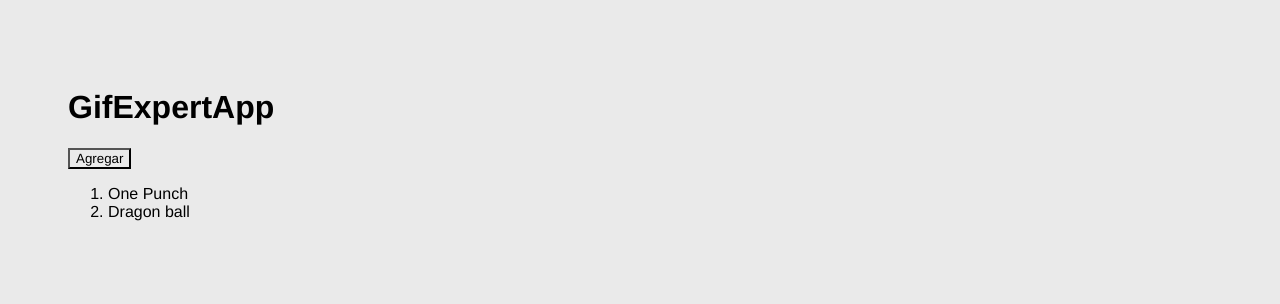
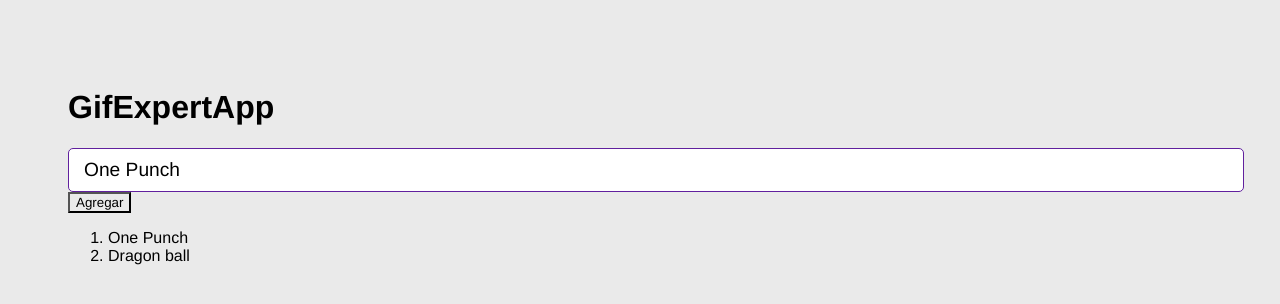
Before and after one commit to David-ob1/React-first-App, a React (Vite) app: page / in a window 1280 px wide. Shown: the top 304 px of the page. Built offline with nearby package versions, Linux system fonts and the light colour scheme.

Commit message:
video 67

```diff
--- a/src/GifExpertApp.jsx
+++ b/src/GifExpertApp.jsx
@@ -1,4 +1,5 @@
 import { useState } from "react"
+import { AddCategory } from "./components/AddCategory";
 
 export const GifExpertApp = () => {
 
@@ -10,6 +11,9 @@
     // setCategories(cat => [...cat,"Valorant"])
 
 
+
+
+
   }
 
   console.log(categories)
@@ -19,6 +23,8 @@
     {/* titulo */}
         <h1>GifExpertApp</h1>
     {/* input */}
+
+    <AddCategory />
 
   {/* List de Gif */}
   <button onClick={onAddCategory }>Agregar</button>
--- /dev/null
+++ b/src/components/AddCategory.jsx
@@ -0,0 +1,28 @@
+import { useState } from "react"
+
+export const AddCategory = () => {
+
+    const [inputValue, setInputValue] = useState("One Punch")
+
+    const onInputChange = (event)=>{
+        console.log(event.target.value)
+        setInputValue(event.target.value)
+    }
+
+    const onSubmit = (event)=>{
+        event.preventDefault()
+        console.log(inputValue)
+    }
+
+    return (
+
+        <form onSubmit={(event => onSubmit(event))}>
+            <input typer="text"
+                placeholder="Buscar gifs"
+                value={ inputValue}
+                onChange={ onInputChange }
+
+                />
+        </form>
+    )
+}
```
